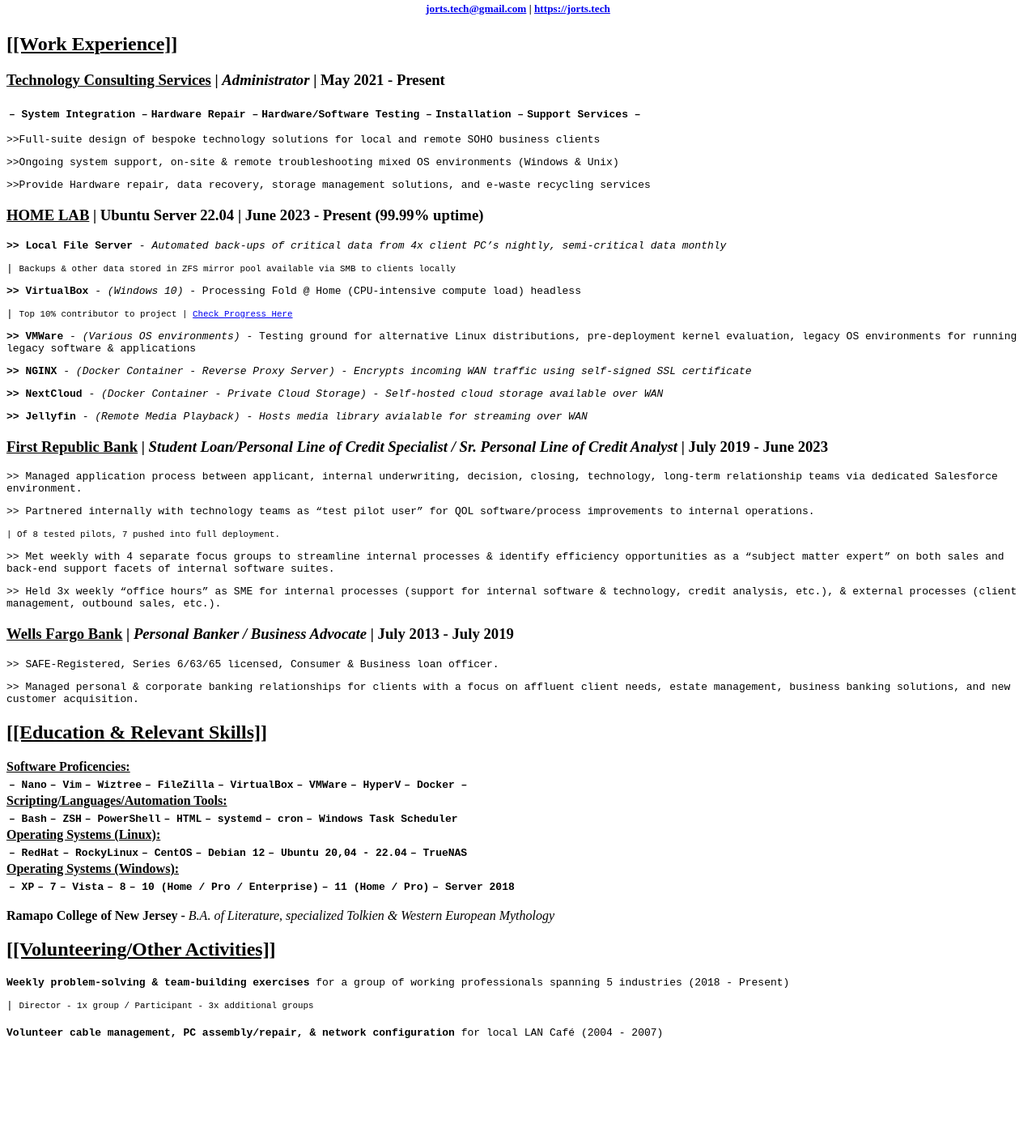
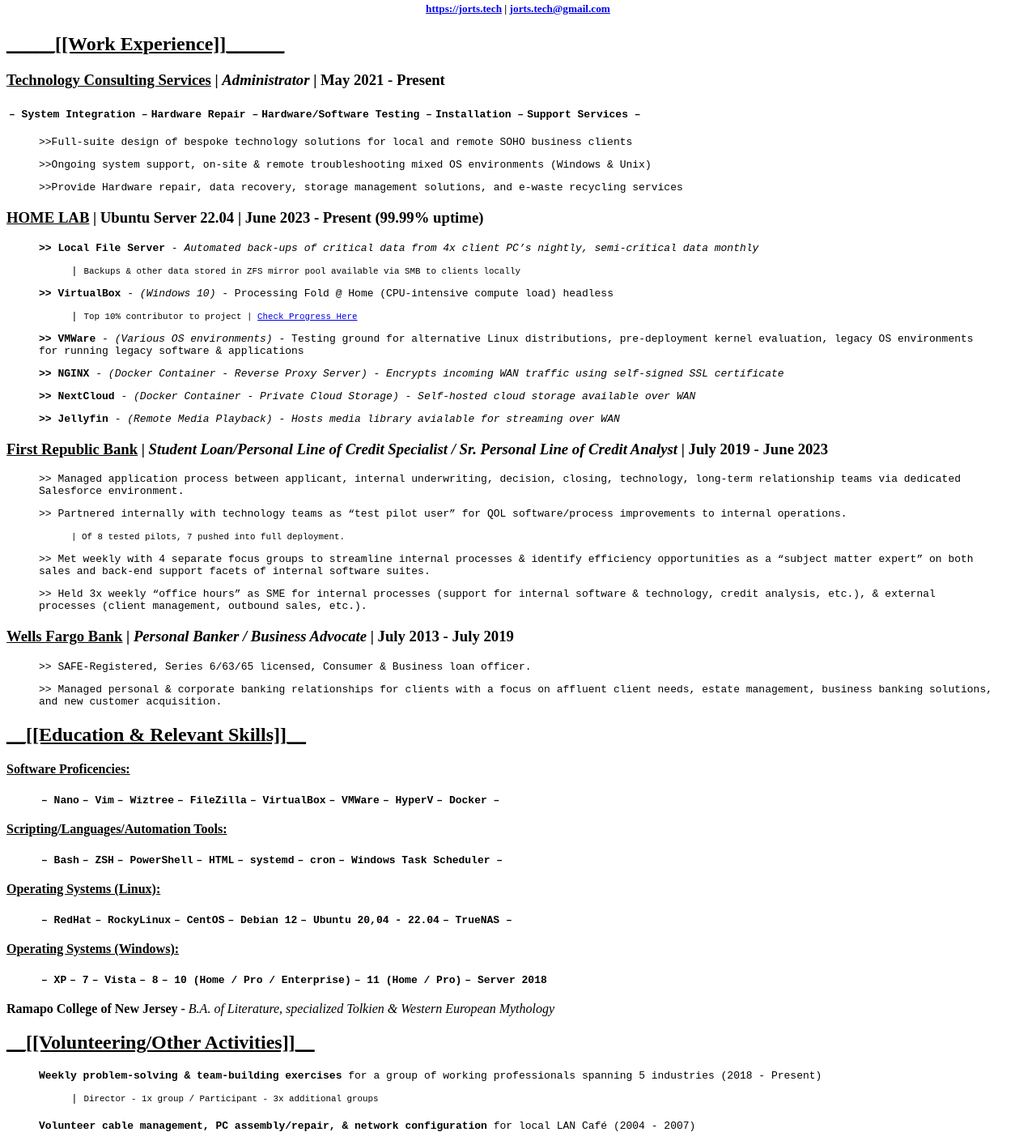
Before and after one commit to Cutoff-JORTS/HTML, a plain HTML site: page index.html in a window 1280 px wide. Shown: the part 202-1616 px from the top of the page at 81% size. Before the commit the page ends 1501 px from the top, so only its background shows below. Drawn offline with Linux system fonts and the light colour scheme.

Commit message:
formatted skills section

```diff
--- a/index.html
+++ b/index.html
@@ -13,9 +13,9 @@
 	<img src="images/JORTS.png" alt="Logo - a pair of cut-off denim shorts"> <img src="images/Website_QR.png" alt="QR code linking to website jorts.tech"> << Scan here to see more!
 
 <h1> Jason A. Ort </h1>
-	<h5><a href="mailto:jorts.tech@mgail.com">jorts.tech@gmail.com</a> | <a href="https://jorts.tech">https://jorts.tech</a></h5>
+	<h5><a href="https://jorts.tech">https://jorts.tech</a> | <a href="mailto:jorts.tech@mgail.com">jorts.tech@gmail.com</a></h5>
 
-	<h2><u>[[Work Experience]]</u></h2>
+	<h2><u>_____[[Work Experience]]______</u></h2>
 
 		<h3><u>Technology Consulting Services</u> | <i>Administrator </i>| May 2021 - Present</h3>
 			<table>
@@ -27,20 +27,21 @@
 					<td><code><strong>Support Services &ndash;</strong></code></td>
 				</tr>
 			</table>
-
+		<blockquote>
 			<code>
 				<p> >>Full-suite design of bespoke technology solutions for local and remote SOHO business clients</p>
 				<p> >>Ongoing system support, on-site & remote troubleshooting mixed OS environments (Windows & Unix)</p>
 				<p> >>Provide Hardware repair, data recovery, storage management solutions, and e-waste recycling services</p>
 			</code>
-
+		</blockquote>
 			<h3><u>HOME LAB</u> | Ubuntu Server 22.04 | June 2023 - Present (99.99% uptime)</h3>
+				<blockquote>
 					<code>
 					<p><strong> >> Local File Server</strong> - <i>Automated back-ups of critical data from 4x client PC’s nightly, semi-critical data monthly</i></p>
-						<p>| <small>Backups & other data stored in ZFS mirror pool available via SMB to clients locally</small></p>
+						<blockquote><p>| <small>Backups & other data stored in ZFS mirror pool available via SMB to clients locally</small></p></blockquote>
 
 					<p><strong> >> VirtualBox</strong> - <i>(Windows 10)</i> - Processing Fold @ Home (CPU-intensive compute load) headless</p>
-						<p>| <small>Top 10% contributor to project | <a href="https://stats.foldingathome.org/donor/id/666656912">Check Progress Here</a></small></p>
+						<blockquote><p>| <small>Top 10% contributor to project | <a href="https://stats.foldingathome.org/donor/id/666656912">Check Progress Here</a></small></p></blockquote>
 
 					<p><strong> >> VMWare</strong> - <i>(Various OS environments)</i> - Testing ground for alternative Linux distributions, pre-deployment kernel evaluation, legacy OS environments for running legacy software & applications</p>
 
@@ -51,27 +52,31 @@
 					<p><strong> >> Jellyfin</strong> - <i>(Remote Media Playback) - Hosts media library avialable for streaming over WAN</i></p>
 					</code>
 
-
+				</blockquote>
 
 		<h3><u>First Republic Bank</u> | <i>Student Loan/Personal Line of Credit Specialist / Sr. Personal Line of Credit Analyst </i> | July 2019 - June 2023</h3>
+		<blockquote>
 			<code>
 				<p> >> Managed application process between applicant, internal underwriting, decision, closing, technology, long-term relationship teams via dedicated Salesforce environment.</p>
 				<p> >> Partnered internally with technology teams as “test pilot user” for QOL software/process improvements to internal operations.</p>
-				<p><small>| Of 8 tested pilots, 7 pushed into full deployment. </small></p>
+					<blockquote><p><small>| Of 8 tested pilots, 7 pushed into full deployment. </small></p></blockquote>
 				<p> >> Met weekly with 4 separate focus groups to streamline internal processes & identify efficiency opportunities as a “subject matter expert” on both sales and back-end support facets of internal software suites.</p>
 				<p> >> Held 3x weekly “office hours” as SME for internal processes (support for internal software & technology, credit analysis, etc.), & external processes (client management, outbound sales, etc.).</p>
 			</code>
+		</blockquote>
 
 		<h3><u>Wells Fargo Bank</u> | <i>Personal Banker / Business Advocate </i> | July 2013 - July 2019</h3>
+			<blockquote>
 				<code>
 					<p> >> SAFE-Registered, Series 6/63/65 licensed, Consumer & Business loan officer.</p>
 					<p> >> Managed personal & corporate banking relationships for clients with a focus on affluent client needs, estate management, business banking solutions, and new customer acquisition.</p>
 				</code>
+			</blockquote>
 
-	<h2><u>[[Education & Relevant Skills]]</u></h2>
+	<h2><u>__[[Education & Relevant Skills]]__</u></h2>
 
 			<u><strong>Software Proficencies:</strong></u>
-			<table>
+			<blockquote><table>
 					<tr>
 						<th><code>&ndash; Nano</code></th>
 						<th><code>&ndash; Vim</code></th>
@@ -82,10 +87,10 @@
 						<th><code>&ndash; HyperV</code></th>
 						<th><code>&ndash; Docker &ndash;</code></th>
 					</tr>
-			</table>
+				</table></blockquote>
 
 			<u><strong>Scripting/Languages/Automation Tools:</strong></u>
-			<table>
+				<blockquote><table>
 					<tr>
 						<th><code>&ndash; Bash</code></th>
 						<th><code>&ndash; ZSH</code></th>
@@ -93,25 +98,25 @@
 						<th><code>&ndash; HTML</code></th>
 						<th><code>&ndash; systemd</code></th>
 						<th><code>&ndash; cron</code></th>
-					<th><code>&ndash; Windows Task Scheduler</code></th>
+						<th><code>&ndash; Windows Task Scheduler &ndash;</code></th>
 					</tr>
-			</table>
+				</table></blockquote>
 
 			<u><strong>Operating Systems (Linux):</strong></u>
-			<table>
+				<blockquote><table>
 					<tr>
 						<th><code>&ndash; RedHat</code></th>
 						<th><code>&ndash; RockyLinux</code></th>
 						<th><code>&ndash; CentOS</code></th>
 						<th><code>&ndash; Debian 12</code></th>
 						<th><code>&ndash; Ubuntu 20,04 - 22.04</code></th>
-					<th><code>&ndash; TrueNAS</code></th>
+						<th><code>&ndash; TrueNAS &ndash;</code></th>
 
 					</tr>
-			</table>
+				</table></blockquote>
 
 			<u><strong>Operating Systems (Windows):</strong></u>
-			<table>
+				<blockquote><table>
 					<tr>
 						<th><code>&ndash; XP</code></th>
 						<th><code>&ndash; 7</code></th>
@@ -121,14 +126,17 @@
 						<th><code>&ndash; 11 (Home / Pro)</code></th>
 						<th><code>&ndash; Server 2018</code></th>
 					</tr>
-			</table>
+				</table></blockquote>
 
 			<p><strong>Ramapo College of New Jersey - </strong><i>B.A. of Literature, specialized Tolkien & Western European Mythology</i></p>
 
-	<h2><u>[[Volunteering/Other Activities]]</u></h2>
+
+	<h2><u>__[[Volunteering/Other Activities]]__</u></h2>
+		<blockquote>
 			<code><p><strong> Weekly problem-solving & team-building exercises</strong> for a group of working professionals spanning 5 industries (2018 - Present)</p>
-			<p>| <small>Director - 1x group / Participant - 3x additional groups</small></p>
+				<blockquote><p>| <small>Director - 1x group / Participant - 3x additional groups</small></p></blockquote>
 			<p><strong> Volunteer cable management, PC assembly/repair, & network configuration</strong> for local LAN Café (2004 - 2007)</code></p>
+		</blockquote>
 
 	</body>
 </html>
```
Lines whose indentation alone changed are shown as unchanged.
